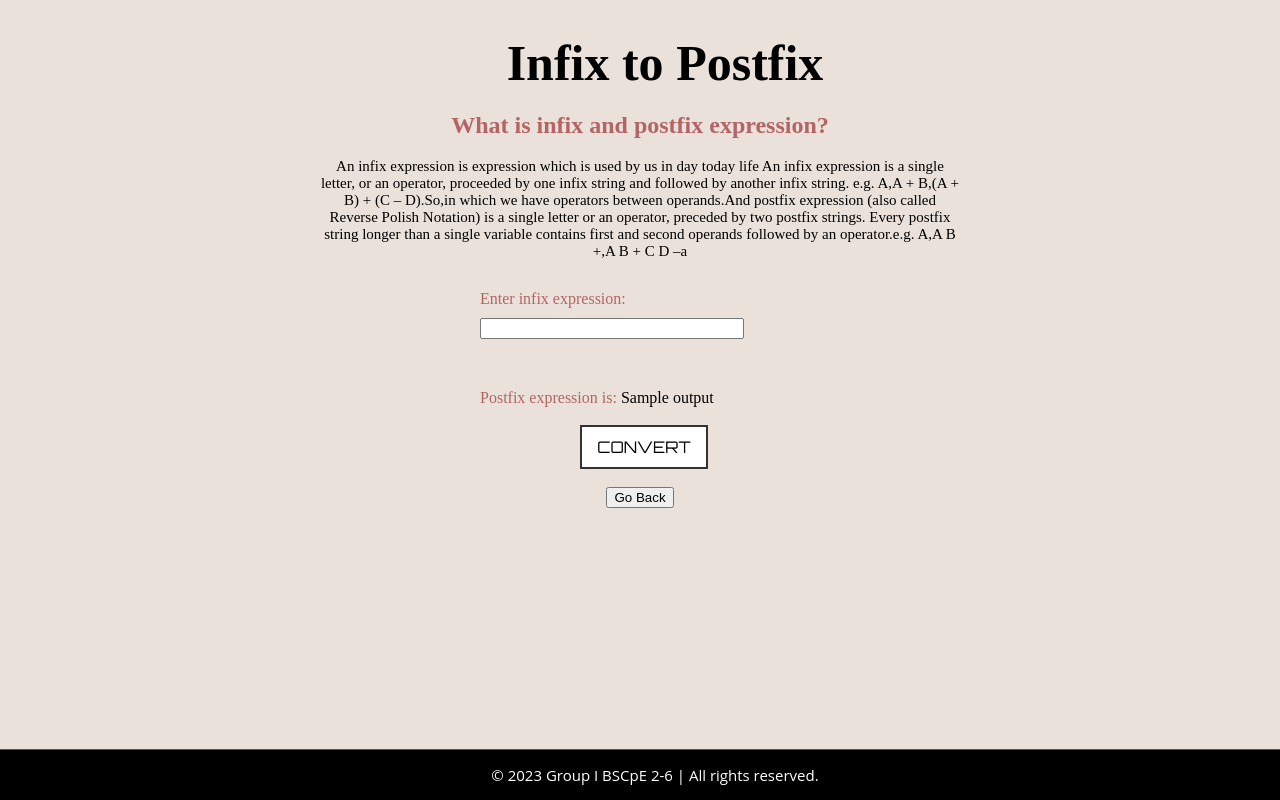
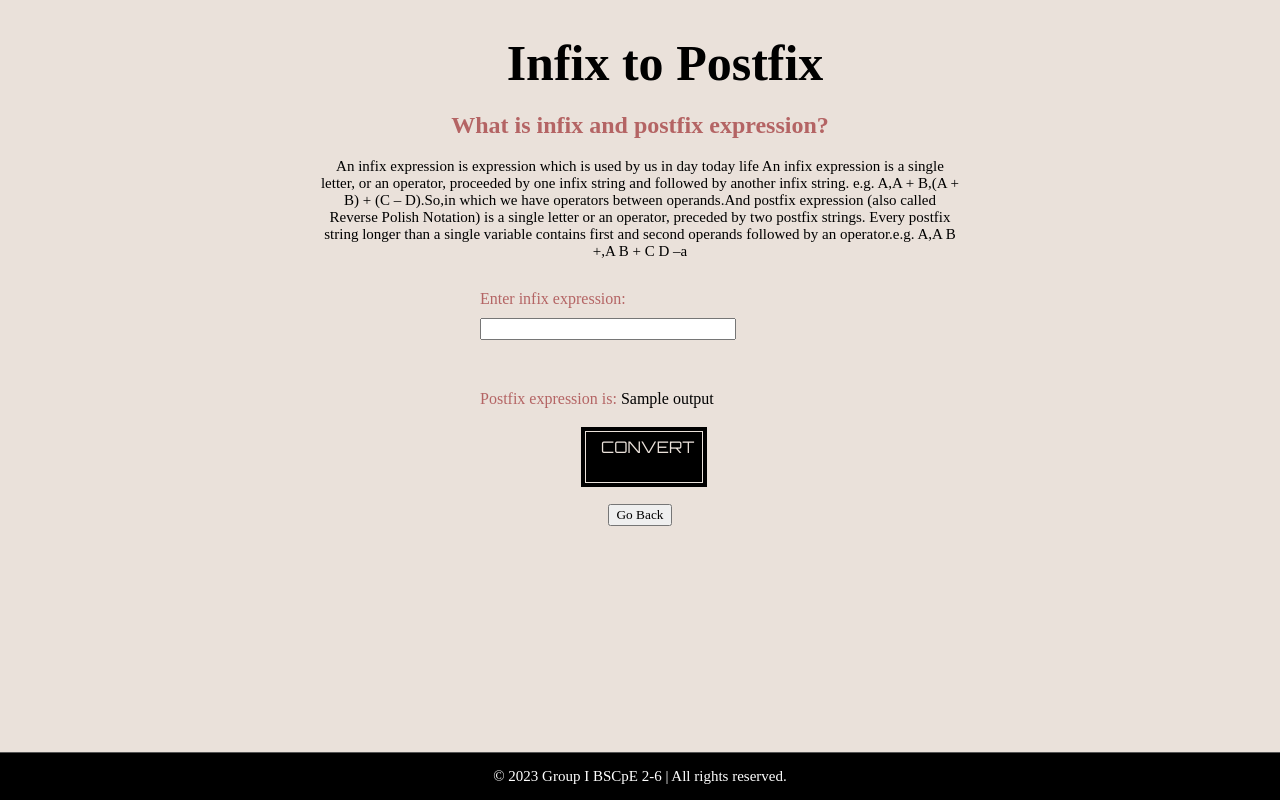
Before and after one commit to ardy-dl/PORTFOLIO_FLASK, a Flask app: template flask_portfolio-main/templates/index.html in a window 1280 px wide. Run offline with Flask 3, Linux system fonts and the light colour scheme; the template is opened without the code that fills it: most values are stand-ins (such as "Sample title", 1, 10 or a date in 2020); some libraries are stand-ins or nearby versions.

Commit message:
button
button

```diff
--- a/flask_portfolio-main/templates/index.html
+++ b/flask_portfolio-main/templates/index.html
@@ -8,13 +8,21 @@
     <link rel="stylesheet" href="https://fonts.googleapis.com/css2?family=Orbitron:wght@400;700&display=swap">
     <title>Infix to Postfix</title>
     <style>
+
+
+        * {
+            font-family: 'Libre Baskerville', serif;
+            box-sizing: border-box;
+        }
         body {
             margin: 0;
             padding: 0;
             box-sizing: border-box;
-            font-family: 'Open Sans', 'Orbitron', Arial, sans-serif;
             background-color: #eae1da;
+
         }
+
+
         .main-content {
             font-family: 'Libre Baskerville', serif;
 
@@ -74,26 +82,31 @@
         }
         /* Style the submit button */
         button[type="submit"] {
-            display: flex;
-            border: none;
-            font-family: 'Orbitron';
-            background-color:white;
-            color: black;
+            display: inline-block;
             padding: 10px 20px;
-            width:10%;
-            cursor: pointer;
+            width: 10%;
             font-size: 16px;
-            text-align: center !important;
-            transition: background-color 0.3s ease;
+            text-align: center;
+            text-decoration: none;
+            border: 1px solid #EAE1DA; /* Outer border color */
+            position: relative;
+            background-color: #000000;
+            color:#EAE1DA;
             margin-left: 580px;
-            align-items: center;
-            justify-content: center;
-            border: 2px solid #333;
         }
 
-        button[type="submit"]:hover {
+        button[type="submit"]:before {
+            content: "";
+            position: absolute;
+            top: 4px; /* Adjust the inner border position */
+            right: 4px; /* Adjust the inner border position */
+            bottom: 4px; /* Adjust the inner border position */
+            left: 4px; /* Adjust the inner border position */
+            border: 1px solid #EAE1DA; /* Inner border color */
+        }
+        /* button[type="submit"]:hover {
             background-color: #eae1da;
-        }
+        } */
 
         /* FOOTER STARTS HERE */
         .footer-section {
@@ -104,9 +117,13 @@
             margin: 0;
             font-size: 14px;
         }
+
+
+
     </style>
 </head>
 <body>
+
 
     <div class="main-content">
         <h1 class="itp">Infix <span class="to"> to </span> Postfix</h1>
@@ -127,6 +144,7 @@
                 </div>
 
                 <br>
+
 
                 <button type="submit">
                     CONVERT
```
